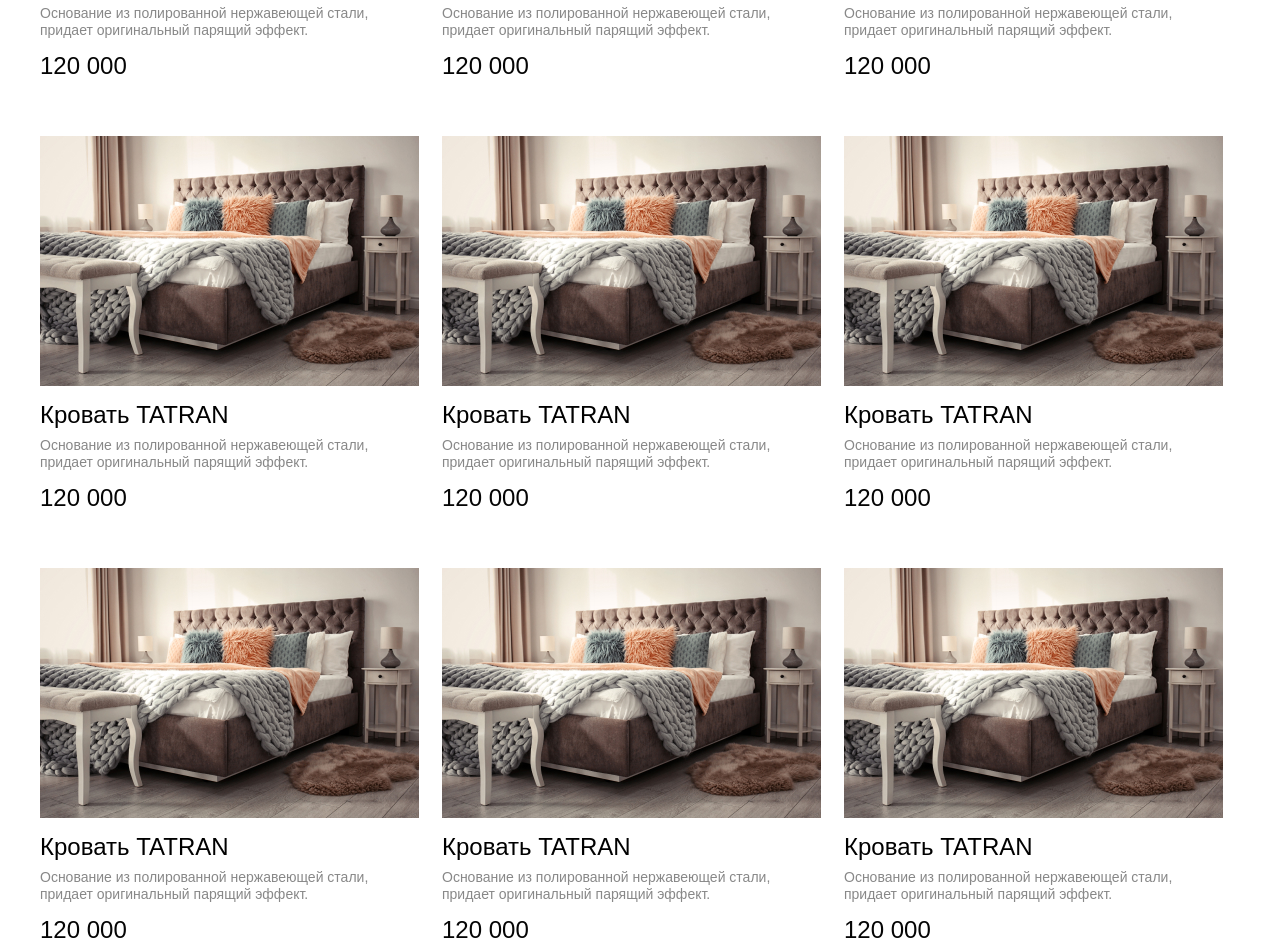
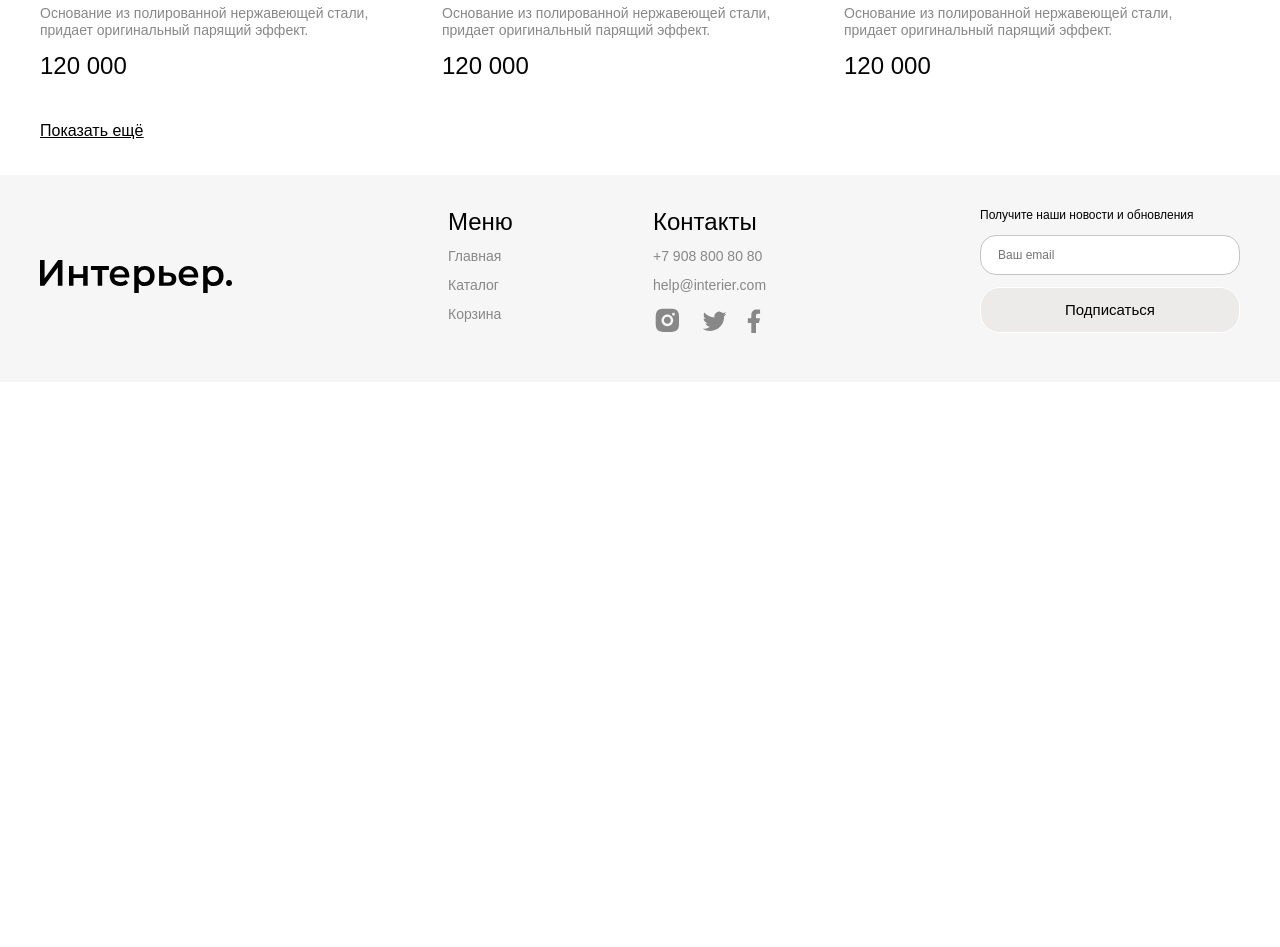
Before and after one commit to AndrewSkow24/furniture_store, a plain HTML site: page catalog.html in a window 1280 px wide. Shown: the part 1389-2336 px from the top of the page. After the commit the page ends 1771 px from the top, so only its background shows below. Drawn offline with Linux system fonts and the light colour scheme.

Commit message:
catalog_change

```diff
--- a/catalog.html
+++ b/catalog.html
@@ -118,7 +118,7 @@
           </div>
           <!-- Окончание товара 4 -->
 
-          <!--  товар 1 -->
+          <!--  товар 5 -->
           <div class="product-item">
             <img
               class="product_image"
@@ -132,9 +132,9 @@
             </p>
             <p><span class="product_price">120 000</span></p>
           </div>
-          <!-- Окончание товара 1 -->
+          <!-- Окончание товара 5 -->
 
-          <!--  товар 2-->
+          <!--  товар 6 -->
           <div class="product-item">
             <img
               class="product_image"
@@ -148,104 +148,10 @@
             </p>
             <p><span class="product_price">120 000</span></p>
           </div>
-          <!-- Окончание товара 2 -->
-          <!--  товар 3 -->
-          <div class="product-item">
-            <img
-              class="product_image"
-              src="img/prod1.jpg"
-              alt="Кровать TATRAN"
-            />
-            <h3 class="product-item__title">Кровать TATRAN</h3>
-            <p class="product-item__text">
-              Основание из полированной нержавеющей стали, придает оригинальный
-              парящий эффект.
-            </p>
-            <p><span class="product_price">120 000</span></p>
-          </div>
-          <!-- Окончание товара 3 -->
-
-          <!--  товар 4-->
-          <div class="product-item">
-            <img
-              class="product_image"
-              src="img/prod1.jpg"
-              alt="Кровать TATRAN"
-            />
-            <h3 class="product-item__title">Кровать TATRAN</h3>
-            <p class="product-item__text">
-              Основание из полированной нержавеющей стали, придает оригинальный
-              парящий эффект.
-            </p>
-            <p><span class="product_price">120 000</span></p>
-          </div>
-          <!-- Окончание товара 4 -->
-
-          <!--  товар 1 -->
-          <div class="product-item">
-            <img
-              class="product_image"
-              src="img/prod1.jpg"
-              alt="Кровать TATRAN"
-            />
-            <h3 class="product-item__title">Кровать TATRAN</h3>
-            <p class="product-item__text">
-              Основание из полированной нержавеющей стали, придает оригинальный
-              парящий эффект.
-            </p>
-            <p><span class="product_price">120 000</span></p>
-          </div>
-          <!-- Окончание товара 1 -->
-
-          <!--  товар 2-->
-          <div class="product-item">
-            <img
-              class="product_image"
-              src="img/prod1.jpg"
-              alt="Кровать TATRAN"
-            />
-            <h3 class="product-item__title">Кровать TATRAN</h3>
-            <p class="product-item__text">
-              Основание из полированной нержавеющей стали, придает оригинальный
-              парящий эффект.
-            </p>
-            <p><span class="product_price">120 000</span></p>
-          </div>
-          <!-- Окончание товара 2 -->
-          <!--  товар 3 -->
-          <div class="product-item">
-            <img
-              class="product_image"
-              src="img/prod1.jpg"
-              alt="Кровать TATRAN"
-            />
-            <h3 class="product-item__title">Кровать TATRAN</h3>
-            <p class="product-item__text">
-              Основание из полированной нержавеющей стали, придает оригинальный
-              парящий эффект.
-            </p>
-            <p><span class="product_price">120 000</span></p>
-          </div>
-          <!-- Окончание товара 3 -->
-
-          <!--  товар 4-->
-          <div class="product-item">
-            <img
-              class="product_image"
-              src="img/prod1.jpg"
-              alt="Кровать TATRAN"
-            />
-            <h3 class="product-item__title">Кровать TATRAN</h3>
-            <p class="product-item__text">
-              Основание из полированной нержавеющей стали, придает оригинальный
-              парящий эффект.
-            </p>
-            <p><span class="product_price">120 000</span></p>
-          </div>
-          <!-- Окончание товара 4 -->
+          <!-- Окончание товара 6 -->
         </div>
         <div class="link_catalog">
-          <a href="#">Показать ещё</a>
+          <a href="#" class="more">Показать ещё</a>
         </div>
       </section>
     </main>
--- a/style.css
+++ b/style.css
@@ -58,6 +58,7 @@ body {
   justify-content: space-between;
   align-items: center;
   border-bottom: 0.5px solid rgba(255, 255, 255, 0.8);
+  flex-wrap: wrap;
 }
 
 /* поиск */
@@ -87,6 +88,7 @@ body {
 .nav {
   display: flex;
   gap: 32px;
+  flex-wrap: wrap;
 }
 
 /* 1 верхние ссылки (каталог, коризина */
@@ -183,6 +185,7 @@ body {
   line-height: 41px;
   letter-spacing: 0%;
   text-align: center;
+  flex-wrap: wrap;
 }
 
 .for__item_big {
@@ -262,6 +265,7 @@ body {
 .price_box {
   display: flex;
   gap: 32px;
+  flex-wrap: wrap;
 }
 
 /* 8. параграф p 21 000 */
@@ -317,6 +321,7 @@ body {
 .footer_info {
   display: flex;
   gap: 129px;
+  flex-wrap: wrap;
 }
 
 .footer-menu {
@@ -326,6 +331,7 @@ body {
   display: flex;
   flex-direction: column;
   gap: 12px;
+  flex-wrap: wrap;
 }
 
 .footer-contact {
@@ -333,6 +339,7 @@ body {
   display: flex;
   flex-direction: column;
   gap: 12px;
+  flex-wrap: wrap;
 }
 
 /* 10. h4 с текстом меню и контакты */
@@ -367,6 +374,7 @@ body {
   align-items: center;
   gap: 20px;
   padding: 0px;
+  flex-wrap: wrap;
 }
 
 .footer-form {
@@ -375,6 +383,7 @@ body {
   display: flex;
   flex-direction: column;
   gap: 12px;
+  flex-wrap: wrap;
 }
 
 /* 12. текст получайте обновления */
@@ -442,6 +451,7 @@ body {
   display: flex;
   justify-content: space-between;
   margin-top: 64px;
+  flex-wrap: wrap;
 }
 
 .bread-crumbs {
@@ -451,6 +461,7 @@ body {
   align-items: flex-start;
   gap: 10px;
   padding: 0px;
+  flex-wrap: wrap;
 }
 
 .bread__link {
@@ -481,6 +492,7 @@ body {
   align-items: flex-start;
   gap: 10px;
   padding: 0px;
+  flex-wrap: wrap;
 }
 
 .custom-select {
@@ -524,3 +536,13 @@ body {
 .filtration_second {
   width: 227px;
 }
+
+.more {
+  color: rgb(0, 0, 0);
+  font-size: 16px;
+  font-weight: 400;
+  line-height: 24px;
+  letter-spacing: 0%;
+  text-align: left;
+  text-decoration-line: underline;
+}
```
Also changed, not shown: img/cat01.jpeg (added), img/cat02.jpeg (added), img/cat03.jpeg (added), img/cat04.jpeg (added), img/cat05.jpeg (added), img/cat06.jpeg (added).
